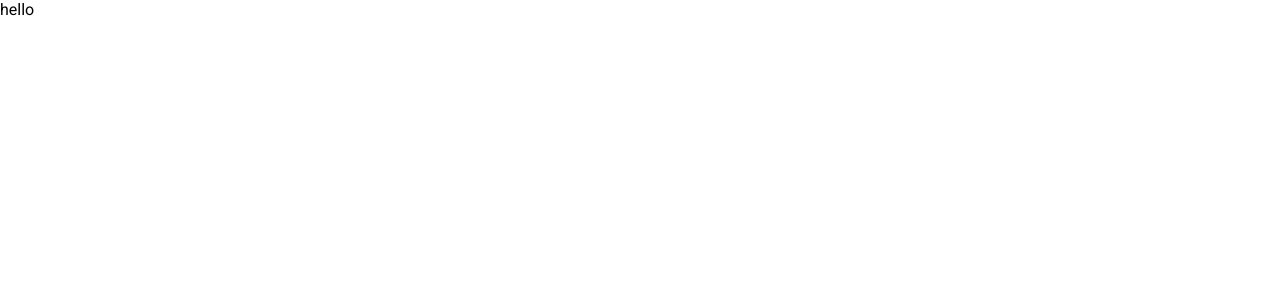
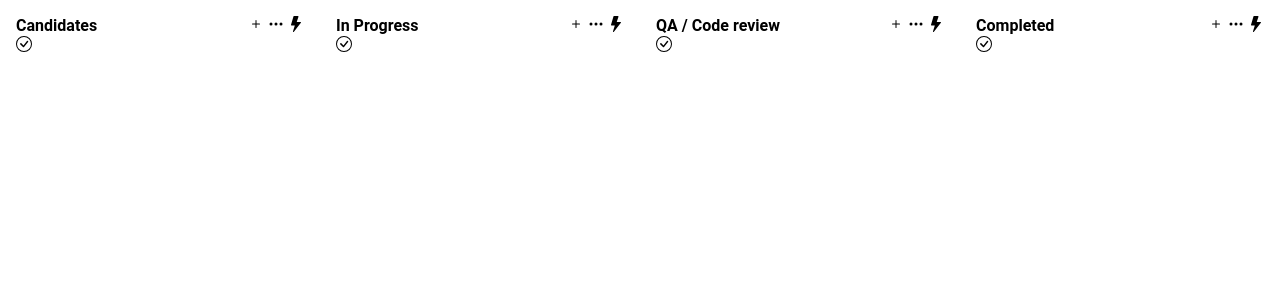
Before and after one commit to adamgajzlerowicz/tasks-app-demo, a React (Create React App) app: page / in a window 1280 px wide. Shown: the top 300 px of the page. Built offline with nearby package versions, Linux system fonts and the light colour scheme.

Commit message:
Added icons Added lane layout

```diff
--- a/package.json
+++ b/package.json
@@ -12,6 +12,7 @@
     "@types/react-dom": "^17.0.0",
     "react": "^17.0.2",
     "react-dom": "^17.0.2",
+    "react-icons": "^4.2.0",
     "react-scripts": "4.0.3",
     "styled-components": "^5.2.3",
     "typescript": "^4.1.2",
--- /dev/null
+++ b/src/design-system.ts
@@ -0,0 +1 @@
+export const mediumSize = 16
--- a/src/index.tsx
+++ b/src/index.tsx
@@ -1,6 +1,6 @@
 import React from 'react';
 import ReactDOM from 'react-dom';
-import {Kanban} from "./screens/kanban";
+import {Kanban} from "./kanban/kanban";
 import { createGlobalStyle } from 'styled-components'
 
 
--- /dev/null
+++ b/src/kanban/components/lane.tsx
@@ -0,0 +1,16 @@
+import * as React from 'react'
+import { BsCheckCircle } from 'react-icons/bs'
+import {LaneHeader} from "./laneHeader";
+
+type Props = {
+    items: Array<string>
+    title: string
+}
+
+export const Lane = ({title, items}: Props) => {
+    return <div>
+        <LaneHeader title={title} />
+
+        <BsCheckCircle/>
+    </div>
+}
--- /dev/null
+++ b/src/kanban/components/laneHeader.tsx
@@ -0,0 +1,25 @@
+import * as React from 'react'
+import styled from "styled-components";
+import {BsLightningFill, BsPlus, BsThreeDots} from "react-icons/bs";
+
+const LaneHeaderContainer = styled.div`
+  display: flex;
+  justify-content: space-between;
+`
+
+const LaneHeaderActions = styled.div`
+
+`
+
+type Props = {
+    title: string
+}
+
+export const LaneHeader = ({ title }: Props) => {
+    return <LaneHeaderContainer>
+        <h4>{title}</h4>
+        <LaneHeaderActions>
+            <BsPlus /> <BsThreeDots /> <BsLightningFill />
+        </LaneHeaderActions>
+    </LaneHeaderContainer>
+}
--- /dev/null
+++ b/src/kanban/kanban.tsx
@@ -0,0 +1,22 @@
+import * as React from 'react'
+import styled from "styled-components";
+import {mediumSize} from "../design-system";
+import {Lane} from "./components/lane";
+
+const Container = styled.div`
+  padding: ${mediumSize}px;
+  width: 100%;
+  display: grid;
+  grid-template-columns:repeat(4, 1fr);
+  gap: ${mediumSize*2}px;
+`
+
+export const Kanban = () => {
+    const items = ['foo', 'bar']
+    return <Container>
+        <Lane title="Candidates" items={items}/>
+        <Lane title="In Progress" items={items}/>
+        <Lane title="QA / Code review" items={items}/>
+        <Lane title="Completed" items={items}/>
+    </Container>
+}
--- a/src/screens/kanban.tsx
+++ /dev/null
@@ -1,6 +0,0 @@
-import * as React from 'react'
-
-
-export const Kanban = () => {
-    return <div>hello</div>
-}
```
Also changed, not shown: 1 other file (tests, documents, lock files or other folders).
